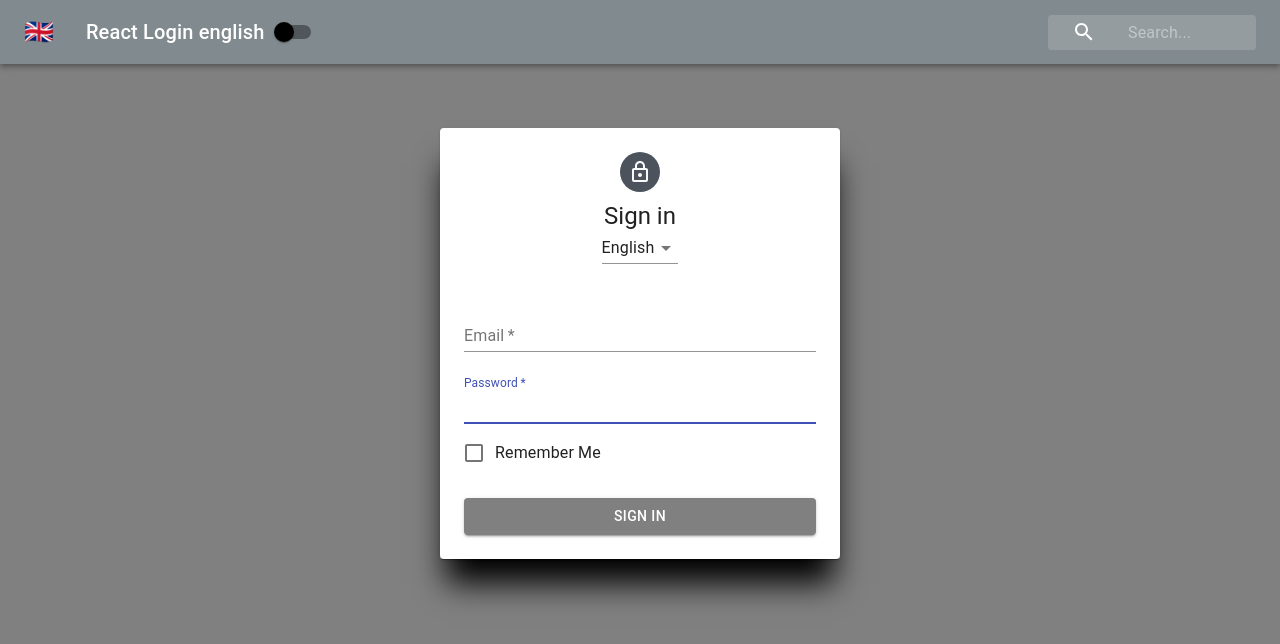
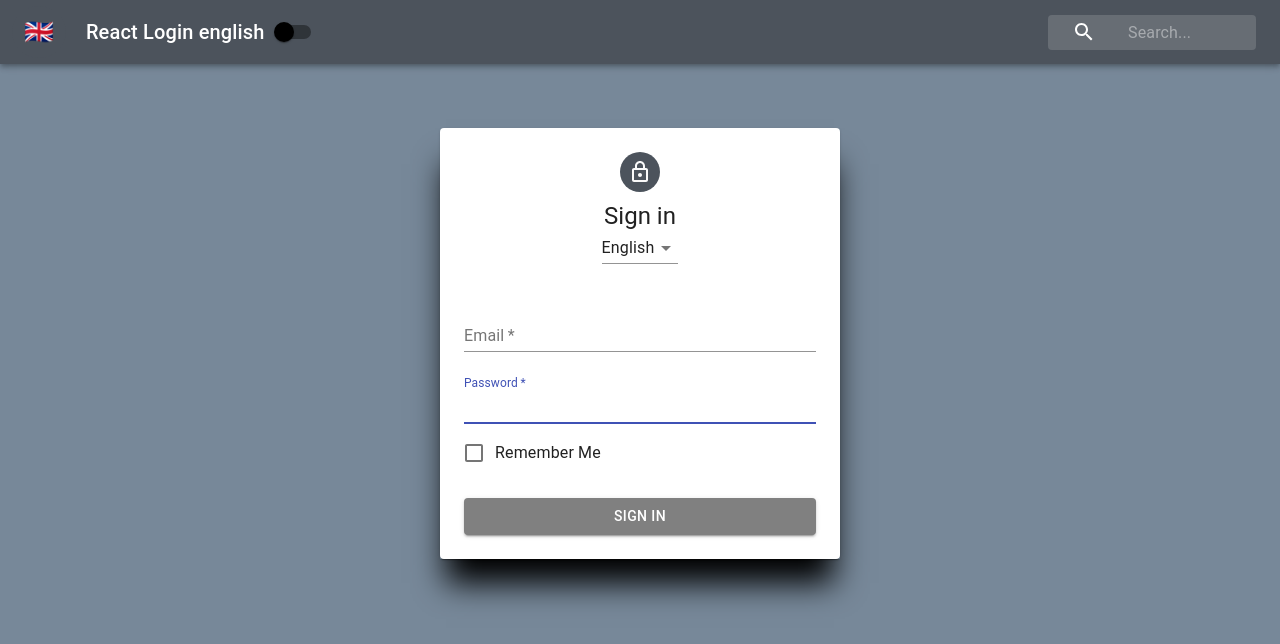
Before and after one commit to ChrisB32-cloud/React-Context-Hooks-Login, a React (Create React App) app: page / in a window 1280 px wide. Shown: the top 644 px of the page. Built offline with nearby package versions, Linux system fonts and the light colour scheme.

Commit message:
ThemeContext is now using a custom toggle hook

```diff
--- a/src/contexts/ThemeContext.js
+++ b/src/contexts/ThemeContext.js
@@ -49,17 +49,12 @@ export const ThemeContext = createContext();
 
 export function ThemeProvider(props) {
 
-  // const { isDarkMode, setIsDarkMode } = useToggle(true)
-  const [isDarkMode, setIsDarkMode] = useState(true)
-
-  function toggleDarkMode() {
-    setIsDarkMode(!isDarkMode);
-  }
+  const [isDarkMode, setIsDarkMode] = useToggle(false)
 
 
   return (
     <ThemeContext.Provider
-      value={{ isDarkMode, toggleDarkMode: toggleDarkMode }}
+      value={{ isDarkMode, toggleDarkMode: setIsDarkMode }}
     >
       {props.children}
     </ThemeContext.Provider>
@@ -92,3 +87,9 @@ export function ThemeProvider(props) {
 // }
 
 // export default ThemeProvider;
+
+// const [isDarkMode, setIsDarkMode] = useState(true)
+
+  // function toggleDarkMode() {
+  //   setIsDarkMode(!isDarkMode);
+  // }
```
Also changed, not shown: 1 other file (tests, documents, lock files or other folders).
